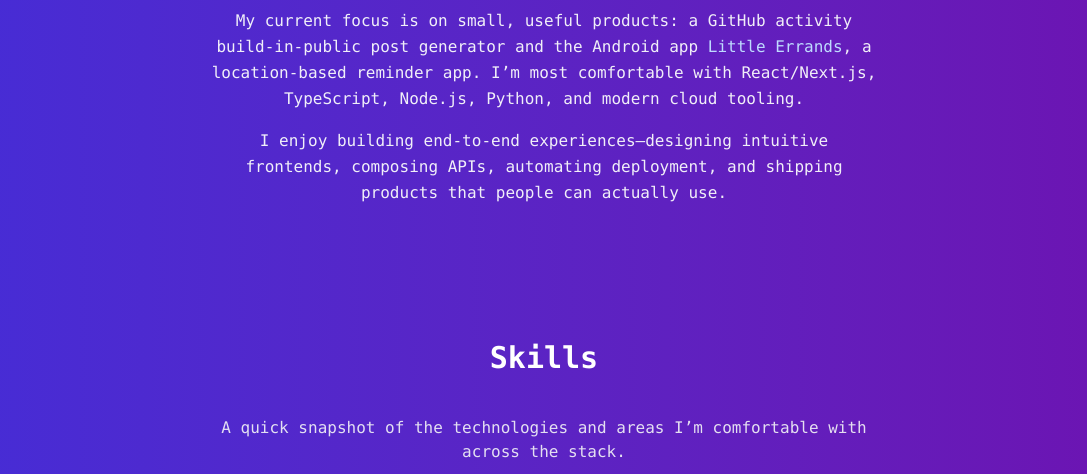
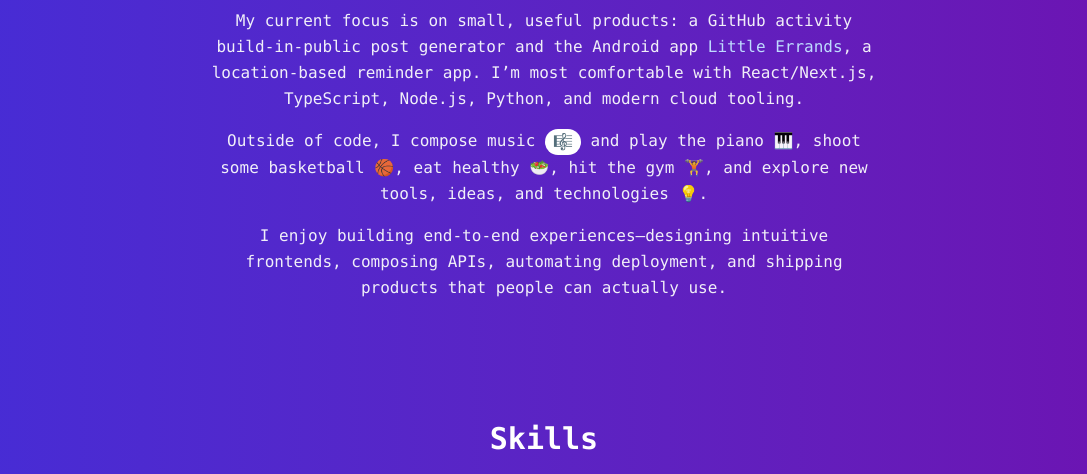
Before and after one commit to SammyAnagolum/portfolio, a plain HTML site: page index.html in a window 1280 px wide. Shown: the part 1380-1854 px from the top of the page, without its empty margins (96-1183 px from the left). Drawn offline with nearby package versions, Linux system fonts and the light colour scheme.

Commit message:
Add back outside-work paragraph

```diff
--- a/index.html
+++ b/index.html
@@ -142,6 +142,11 @@
             My current focus is on small, useful products: a GitHub activity build-in-public post generator and the Android app
             <a href="https://littleerrands.app" class="text-blue-200 hover:underline">Little Errands</a>, a location-based reminder app.
             I’m most comfortable with React/Next.js, TypeScript, Node.js, Python, and modern cloud tooling.
+          </p>
+          <p class="max-w-2xl mt-4 text-gray-50/95 leading-relaxed">
+            Outside of code, I compose music
+            <span class="bg-white text-black rounded-full px-2 inline-block align-middle">🎼</span> and play the piano 🎹,
+            shoot some basketball 🏀, eat healthy 🥗, hit the gym 🏋️, and explore new tools, ideas, and technologies 💡.
           </p>
           <p class="max-w-2xl mt-4 text-gray-50/95 leading-relaxed">
             I enjoy building end-to-end experiences—designing intuitive frontends, composing APIs, automating deployment,
```
